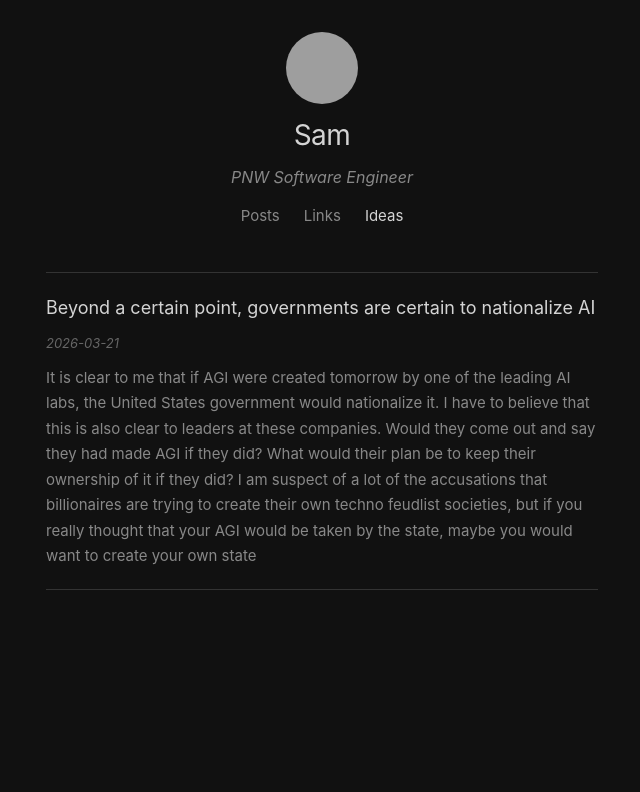
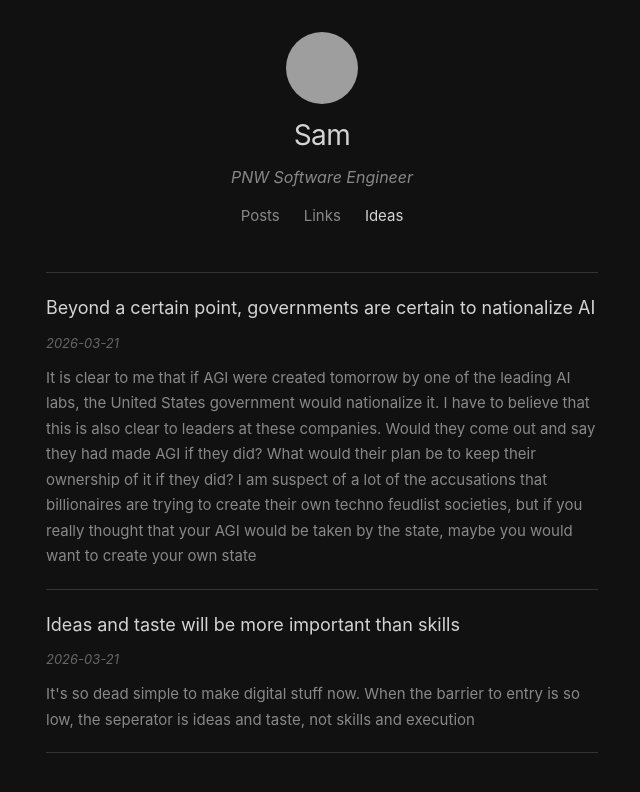
Before and after one commit to samuelchilton/blog, a React (Vite) app: page /#/ideas in a window 1280 px wide. Shown: the top 792 px of the page, without its empty margins (318-958 px from the left). Built offline with nearby package versions, Linux system fonts and the light colour scheme; grey boxes are pictures that could not be loaded.

Commit message:
Add idea: Ideas and taste will be more important than skills

```diff
--- /dev/null
+++ b/public/content/ideas/ideas-and-taste-will-be-more-important-than-skills.json
@@ -0,0 +1,6 @@
+{
+  "id": "ideas-and-taste-will-be-more-important-than-skills",
+  "title": "Ideas and taste will be more important than skills",
+  "date": "2026-03-21",
+  "body": "It's so dead simple to make digital stuff now. When the barrier to entry is so low, the seperator is ideas and taste, not skills and execution"
+}
--- a/src/pages/Ideas.jsx
+++ b/src/pages/Ideas.jsx
@@ -2,7 +2,8 @@ import { useState, useEffect } from 'react'
 import IdeaCard from '../components/IdeaCard'
 
 const IDEA_FILES = [
-  'beyond-a-certain-point-governments-are-certain-to-nationalize-ai'
+  'beyond-a-certain-point-governments-are-certain-to-nationalize-ai',
+  'ideas-and-taste-will-be-more-important-than-skills'
 ]
 
 export default function Ideas() {
```
